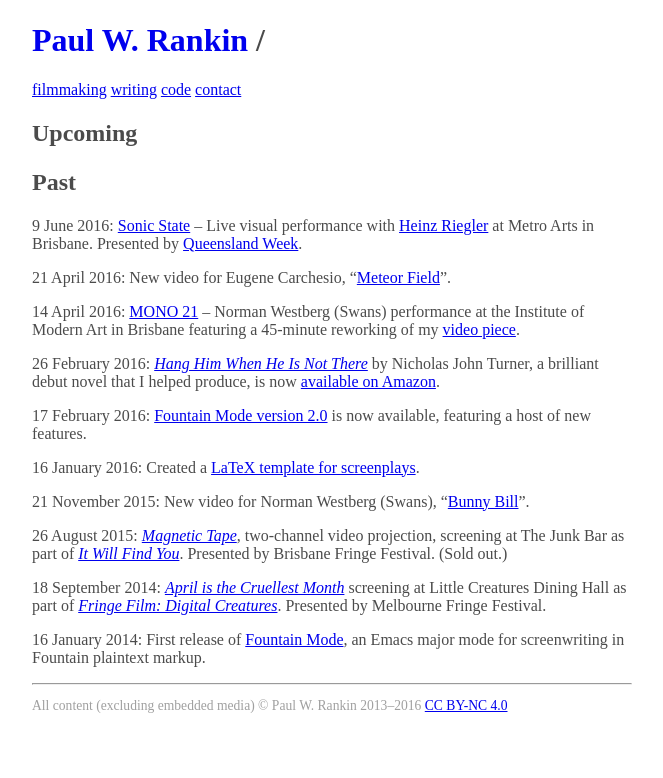
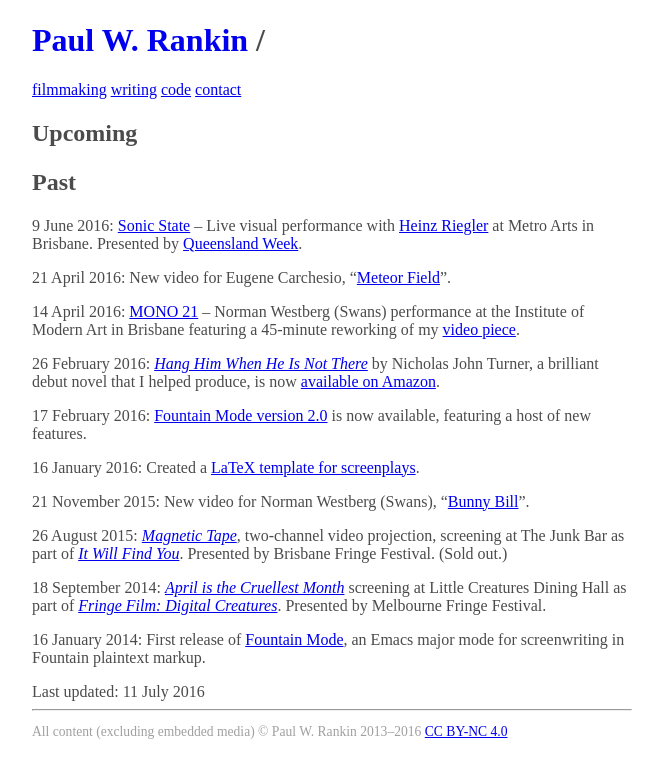
Before and after one commit to rnkn/portfolio, a Jekyll site: the page built from index.html, in a window 1280 px wide. Shown: the top 778 px of the page, without its empty margins (308-971 px from the left). Built offline with Jekyll 4.4.1, drawn with Linux system fonts in a browser that asks for light colours.

Commit message:
Added last updated

```diff
--- a/index.html
+++ b/index.html
@@ -2,3 +2,4 @@
 layout: default
 ---
 {% include news.html %}
+Last updated: {{ site.time | date: site.date_format }}
```
